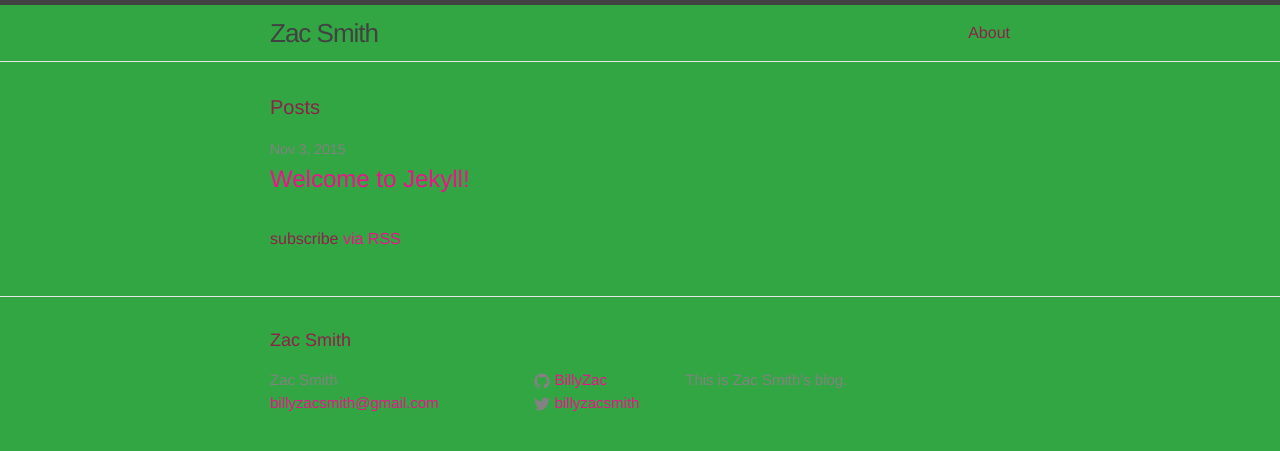
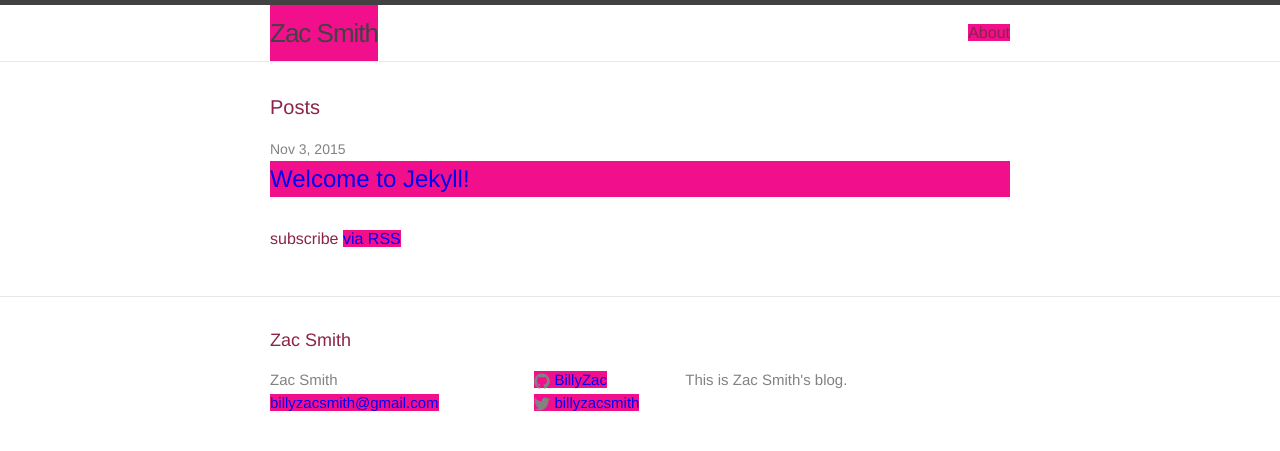
Before and after one commit to BillyZac/BillyZac.github.io, a Jekyll site: the page built from index.html, in a window 1280 px wide. Shown: the top 451 px of the page. Built offline with Jekyll 4.4.1, drawn with Linux system fonts in a browser that asks for light colours.

Commit message:
Change a tag styles. Reset background color to something sensible.

```diff
--- a/_sass/_base.scss
+++ b/_sass/_base.scss
@@ -91,7 +91,7 @@ h1, h2, h3, h4, h5, h6 {
  * Links
  */
 a {
-    color: $brand-color;
+    background-color: $brand-color;
     text-decoration: none;
 
     &:visited {
@@ -99,8 +99,8 @@ a {
     }
 
     &:hover {
-        color: $text-color;
-        text-decoration: underline;
+        background-color: none;
+        color: $brand-color;
     }
 }
 
--- a/css/main.scss
+++ b/css/main.scss
@@ -15,7 +15,7 @@ $base-line-height: 1.5;
 $spacing-unit:     30px;
 
 $text-color:       #8C234A;
-$background-color: #32A643;
+$background-color: #FFF;
 $brand-color:      #F20F8C;
 
 $grey-color:       #828282;
```
